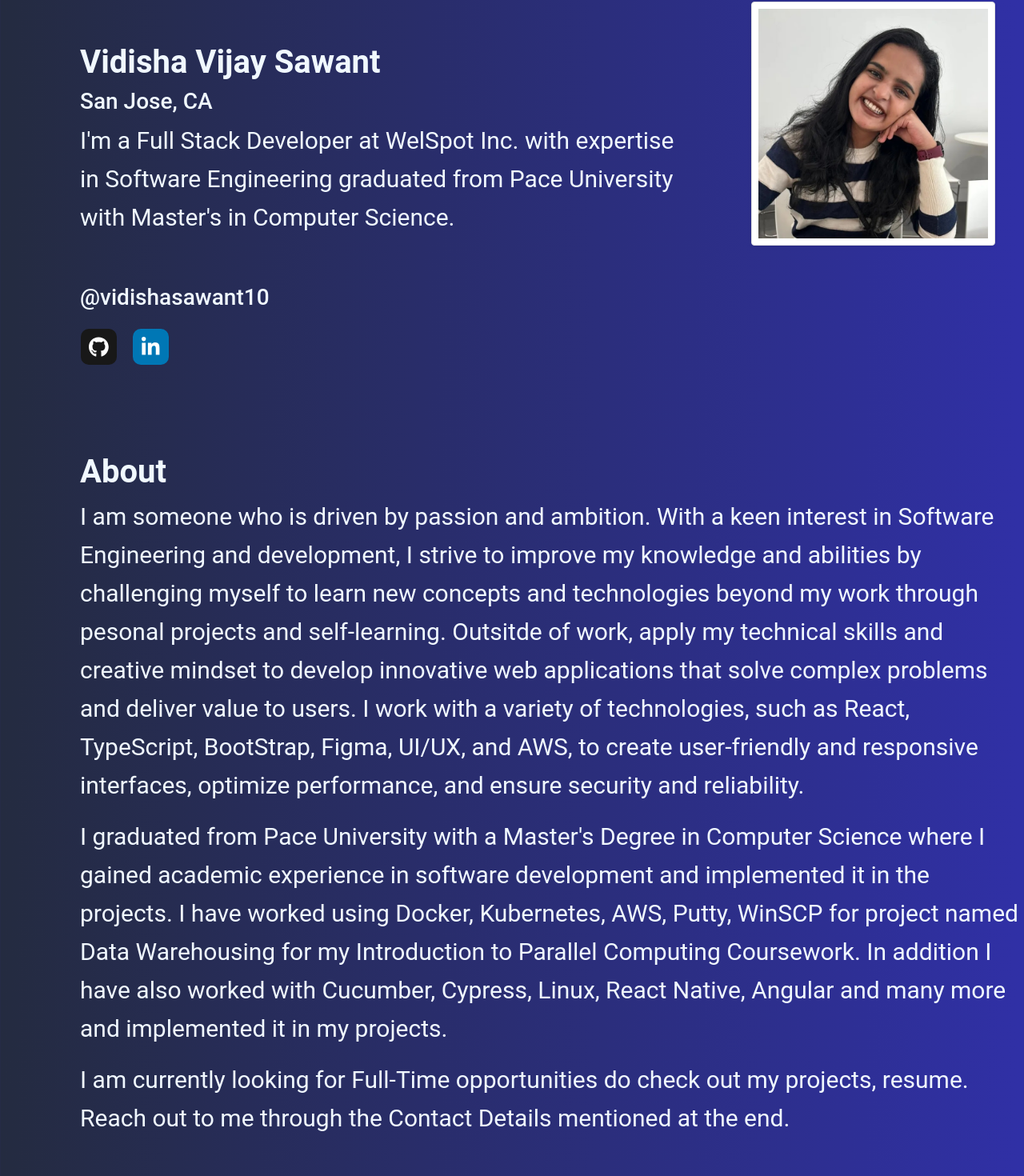
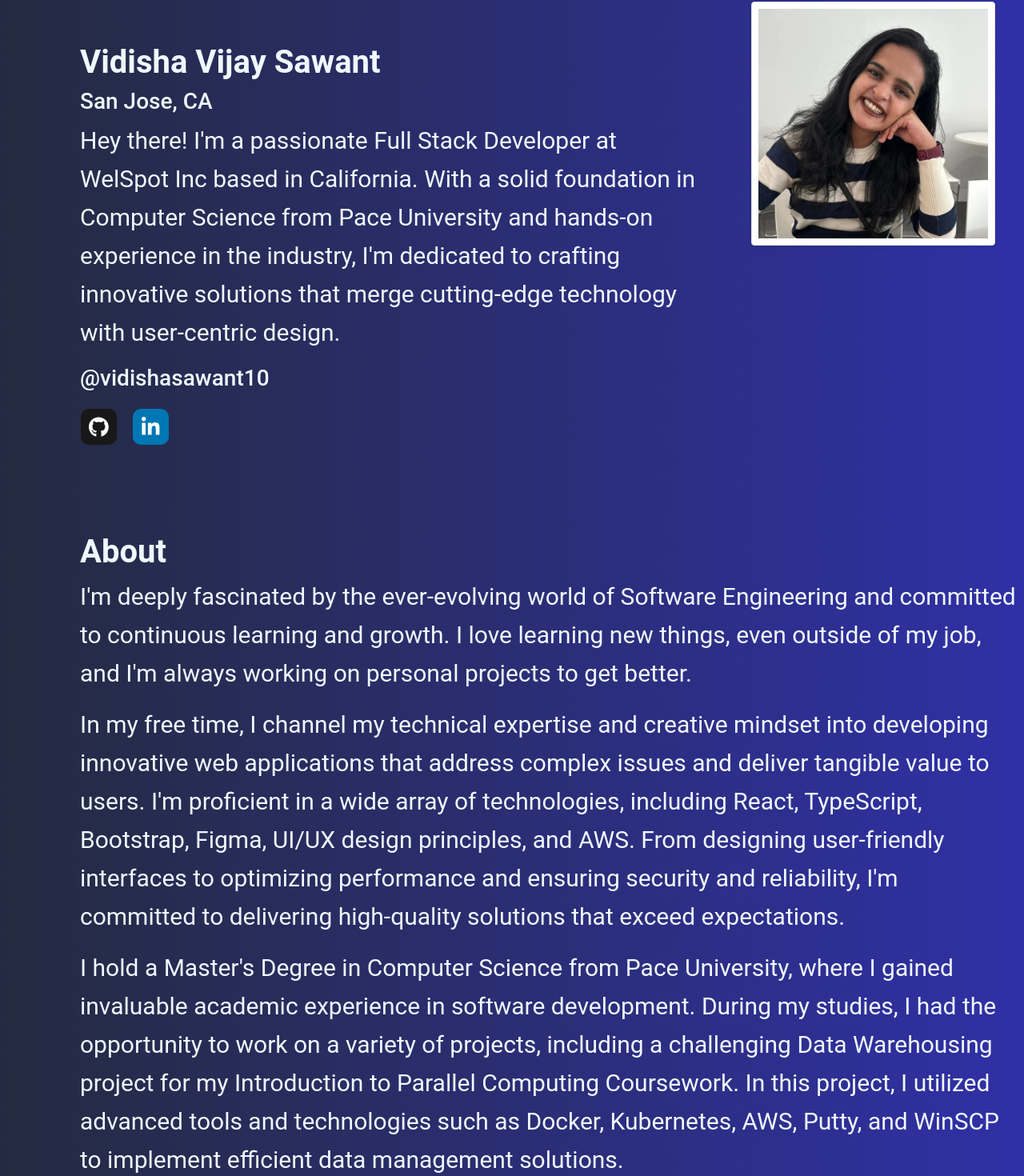
Before and after one commit to vidishasawant10/Portfolio, a React (Create React App) app: page / in a window 1280 px wide. Shown: the part 213-1683 px from the top of the page at 80% size. Built offline with nearby package versions, Linux system fonts and the light colour scheme.

Commit message:
Update About and Home components

```diff
--- a/src/about/About.tsx
+++ b/src/about/About.tsx
@@ -7,12 +7,11 @@ const About: React.FC = () => {
   <div className="row">
     <div className="col about-section">
           <h1 className='title'>About</h1>
-          <p>I am someone who is driven by passion and ambition. With a keen interest in Software Engineering and development,
-            I strive to improve my knowledge and abilities by challenging myself to learn new concepts and technologies beyond my work through
-            pesonal projects and self-learning. Outsitde of work,  apply my technical skills and creative mindset to develop innovative web applications that solve complex problems and deliver value to users. I work with a variety of technologies, such as React, TypeScript, BootStrap, Figma, UI/UX, and  AWS, to create user-friendly and responsive interfaces, optimize performance, and ensure security and reliability.</p>
-            <p>I graduated from Pace University with a Master's Degree in Computer Science where I gained academic experience in software development and implemented it in the projects. I have worked using Docker, Kubernetes, AWS, Putty, WinSCP for project named Data Warehousing for my Introduction to Parallel Computing Coursework. In addition I have also worked with Cucumber, Cypress, Linux, React Native, Angular and many more and implemented it in my projects.</p>
-
-            <p>I am currently looking for Full-Time opportunities do check out my projects, resume. Reach out to me through the Contact Details mentioned at the end.</p>
+          <p>I'm deeply fascinated by the ever-evolving world of Software Engineering and committed to continuous learning and growth. I love learning new things, even outside of my job, and I'm always working on personal projects to get better.</p>
+         <p>In my free time, I channel my technical expertise and creative mindset into developing innovative web applications that address complex issues and deliver tangible value to users. I'm proficient in a wide array of technologies, including React, TypeScript, Bootstrap, Figma, UI/UX design principles, and AWS. From designing user-friendly interfaces to optimizing performance and ensuring security and reliability, I'm committed to delivering high-quality solutions that exceed expectations.</p>
+         <p>I hold a Master's Degree in Computer Science from Pace University, where I gained invaluable academic experience in software development. During my studies, I had the opportunity to work on a variety of projects, including a challenging Data Warehousing project for my Introduction to Parallel Computing Coursework. In this project, I utilized advanced tools and technologies such as Docker, Kubernetes, AWS, Putty, and WinSCP to implement efficient data management solutions.</p>
+         <p>Additionally, I have hands-on experience with a diverse range of tools and frameworks, including Cucumber, Cypress, Linux, React Native, and Angular. I've successfully implemented these technologies in various projects, honing my skills and expanding my expertise along the way.</p>
+         <p>Currently, I'm actively seeking Full-Time opportunities where I can leverage my extensive skill set and passion for innovation. I invite you to explore my projects and resume to learn more about my experience and qualifications. Feel free to reach out to me via the contact details provided below – I'm excited to connect and discuss how I can contribute to your team's success!</p>
             </div>
             </div>
 
--- a/src/home/Home.css
+++ b/src/home/Home.css
@@ -18,8 +18,8 @@
 }
 @media screen {
   .profileimage {
-    width: 600px;
-    height: 600px;
+    width: 400px;
+    height: 400px;
     animation: scaleUp 1s ease-in-out;
   }
   .info-section {
--- a/src/home/Home.scss
+++ b/src/home/Home.scss
@@ -20,8 +20,8 @@
 @media screen {
 
 .profileimage {
-   width: 600px;
-   height: 600px;
+   width: 400px;
+   height: 400px;
    animation: scaleUp 1s ease-in-out;
 }
 .info-section{
--- a/src/home/Home.tsx
+++ b/src/home/Home.tsx
@@ -14,7 +14,7 @@ const Home: React.FC = () => {
     <div className="col-md-8 info-section">
           <h1 className='title'>Vidisha Vijay Sawant</h1>
           <h3>San Jose, CA</h3>
-          <p>I'm a Full Stack Developer at WelSpot Inc. with expertise in Software Engineering graduated from Pace University with Master's in Computer Science.</p>
+          <p>Hey there! I'm a passionate Full Stack Developer at WelSpot Inc based in California. With a solid foundation in Computer Science from Pace University and hands-on experience in the industry, I'm dedicated to crafting innovative solutions that merge cutting-edge technology with user-centric design.</p>
          </div>
          <div className="col-md-4 profile-section p-5">
          <img src= {profile} alt="Profile Photo" className='profileimage rounded img-thumbnail p-2'/>
```
